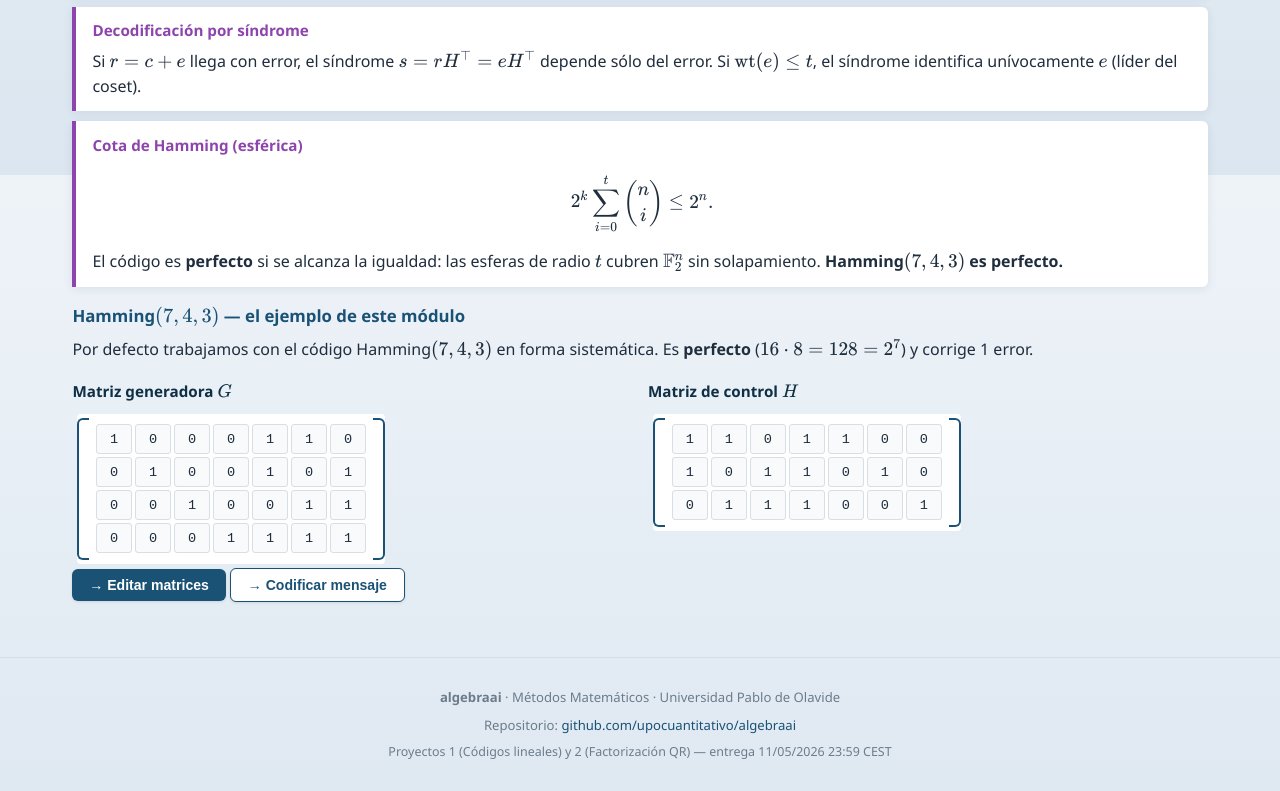
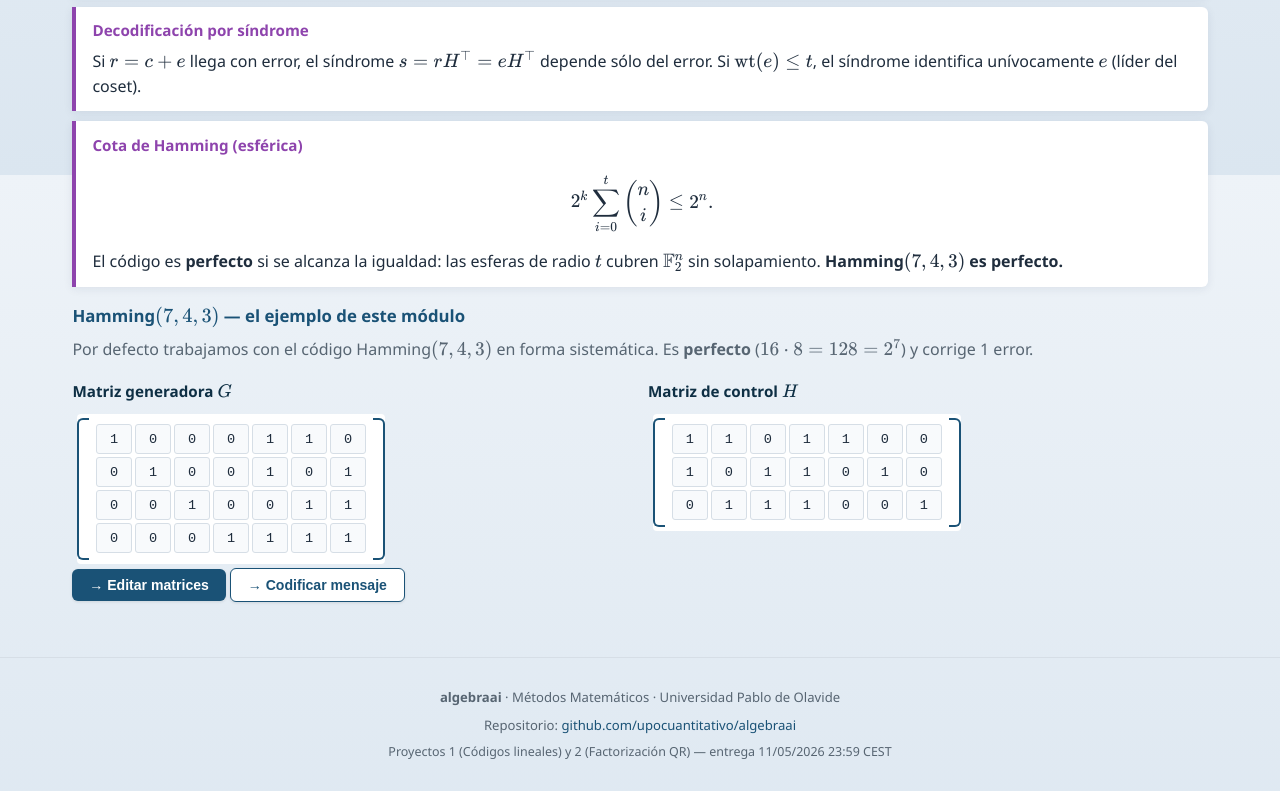
Before and after one commit to upocuantitativo/algebraai, a plain HTML site: page index.html in a window 1280 px wide. Shown: the part 625-1416 px from the top of the page. Drawn offline with nearby package versions, Linux system fonts and the light colour scheme.

Commit message:
Legibilidad: contraste y tamaño mínimo de texto (impeccable-fix.css)
Solo color y font-size de los elementos señalados por impeccable detect.

Co-Authored-By: Claude Opus 5.5 <noreply@anthropic.com>

```diff
--- /dev/null
+++ b/impeccable-fix.css
@@ -0,0 +1,5 @@
+/* Correcciones de legibilidad (impeccable detect), 2026-11-24. Solo color y tamaño de letra.
+   Para deshacerlas: quitar el <link> a este fichero en el HTML. */
+div.footer > p { color: #576572 !important; }
+div.footer > p > b { color: #576572 !important; }
+p { color: #576572 !important; }
--- a/index.html
+++ b/index.html
@@ -166,6 +166,7 @@ details[open] summary{border-radius:5px 5px 0 0;margin-bottom:.2rem}
   .mat-grid td{width:30px;height:26px;font-size:.78rem}
 }
 </style>
+<link rel="stylesheet" href="impeccable-fix.css?v=20261124">
 </head>
 <body>
 
```
